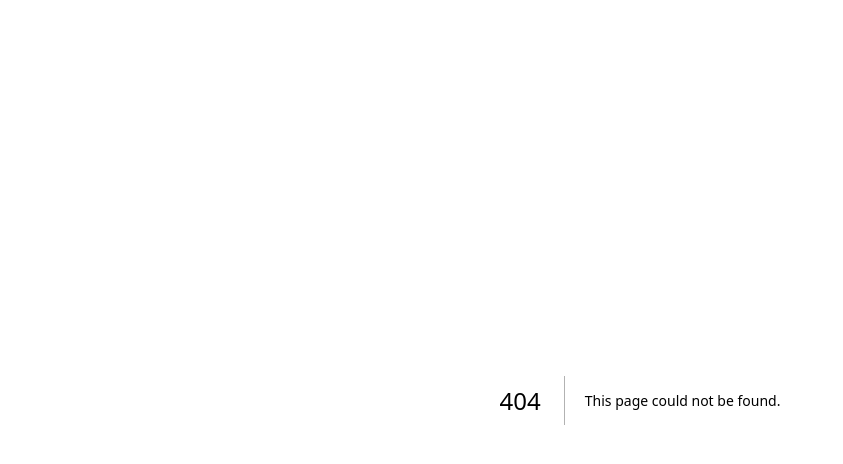
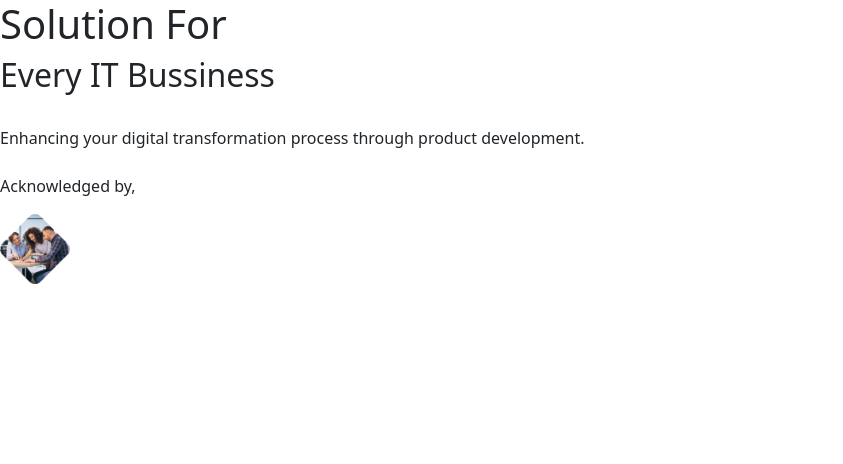
Before and after one commit to an-sajinsatheesan/accinge-web, a Next.js app: page /landing-home/landing-start/base in a window 1280 px wide. Before the commit this address had no page. Shown: the top 464 px of the page, without its empty margins (0-843 px from the left). Built offline with nearby package versions, Linux system fonts and the light colour scheme.

Commit message:
'CssIssue'

```diff
--- a/src/pages/_app.tsx
+++ b/src/pages/_app.tsx
@@ -1,6 +1,6 @@
 import Head from "next/head";
 import 'bootstrap/dist/css/bootstrap.css'
-import '../styles/globals.scss';
+// import '../styles/globals.scss';
 import { AppPropsWithLayout } from '@/types/page';
 
 function MyApp({ Component, pageProps }: AppPropsWithLayout) {
--- a/src/pages/landing-home/index.tsx
+++ b/src/pages/landing-home/index.tsx
@@ -1,30 +1,14 @@
 import React from 'react';
+import BaseBody from './landing-start/base';
+import Products from './landing-products/products';
+import './landing.scss'
 
 const HomeBody: React.FC = () => {
     return (
         <>
 
-            <div className="bg-[#eff3ff] relative overflow-hidden h-screen">
-                <div className="max-w-6xl mx-auto py-28">
-                    <div className="flex gap-8 items-center">
-                        <div className="">
-                            <h1 className=''>Solution For</h1>
-                            <h2 className='text-4xl font-extrabold'>Every IT Bussiness</h2>
-                            <p className="m-0 text-lg max-w-sm py-4"> Enhancing your digital transformation process through product development.</p>
-                            <p className="text-lg">Acknowledged by,</p>
-                        </div>
-                        <div className="">
-                            <img src="" alt="img" />
-                        </div>
-
-                    </div>
-
-                </div>
-                <div className=''>
-                    <div className="absolute h-96 w-96 bg-[#115CFF12] rounded-[70px] origin-center rotate-45 one"></div>
-                    <div className="absolute h-96 w-96 bg-[#115CFF12] rounded-[70px] origin-center rotate-45 two"></div>
-                </div>
-            </div>
+            <BaseBody />
+            <Products/>
 
         </>
 
--- /dev/null
+++ b/src/pages/landing-home/landing-products/products.tsx
@@ -0,0 +1,15 @@
+import React from 'react';
+
+
+const Products: React.FC = () => {
+    return (
+        <>
+
+        <p>wefh</p>
+
+        </>
+
+    );
+};
+
+export default Products;
--- /dev/null
+++ b/src/pages/landing-home/landing-start/base.tsx
@@ -0,0 +1,35 @@
+import Image from 'next/image';
+import React from 'react';
+
+const BaseBody: React.FC = () => {
+    return (
+        <>
+            <div className="bg-[#eff3ff] relative overflow-hidden h-screen">
+                <div className="max-w-6xl mx-auto py-28">
+                    <div className="flex gap-8 items-center">
+                        <div className="">
+                            <h1 className=''>Solution For</h1>
+                            <h2 className='text-4xl font-extrabold'>Every IT Bussiness</h2>
+                            <p className="m-0 text-lg max-w-sm py-4"> Enhancing your digital transformation process through product development.</p>
+                            <p className="text-lg">Acknowledged by,</p>
+                        </div>
+                        <div className="">
+                        <Image src="/static/assets/banner_image.png" alt="" width={70} height={70} />
+                        </div>
+
+                    </div>
+
+                </div>
+                <div className=''>
+                    <div className="absolute h-96 w-96 bg-[#115CFF12] rounded-[70px] origin-center rotate-45 one"></div>
+                    <div className="absolute h-96 w-96 bg-[#115CFF12] rounded-[70px] origin-center rotate-45 two"></div>
+                </div>
+            </div>
+
+
+        </>
+
+    );
+};
+
+export default BaseBody;
--- /dev/null
+++ b/src/pages/landing-home/landing.scss
@@ -0,0 +1,12 @@
+@import url('./../../styles/globals.scss');
+.one {
+    left: -12%;
+    top: 50%;
+    transform: translateY(-50%) rotate(45deg);
+}
+
+.two {
+    right: -13%;
+    bottom: -13%;
+    z-index: 1;
+}
--- a/src/styles/globals.scss
+++ b/src/styles/globals.scss
@@ -2,6 +2,7 @@
 @tailwind base;
 @tailwind components;
 @tailwind utilities;
+
 
 :root {
     --foreground-rgb: 0, 0, 0;
@@ -23,26 +24,3 @@ body {
     font-size: 16px;
     font-family: 'Urbanist', sans-serif;
 }
-
-
-/* Triangle */
-.triangle {
-    position: absolute;
-    height: 400px;
-    width: 400px;
-    background-color: rgba(23, 92, 255, 0.07);
-    border-radius: 70px;
-    transform: rotate(45deg);
-}
-
-.one {
-    left: -12%;
-    top: 50%;
-    transform: translateY(-50%) rotate(45deg);
-}
-
-.two {
-    right: -13%;
-    bottom: -13%;
-    z-index: 1;
-}
```
Also changed, not shown: public/static/assets/banner_image.png (added).
